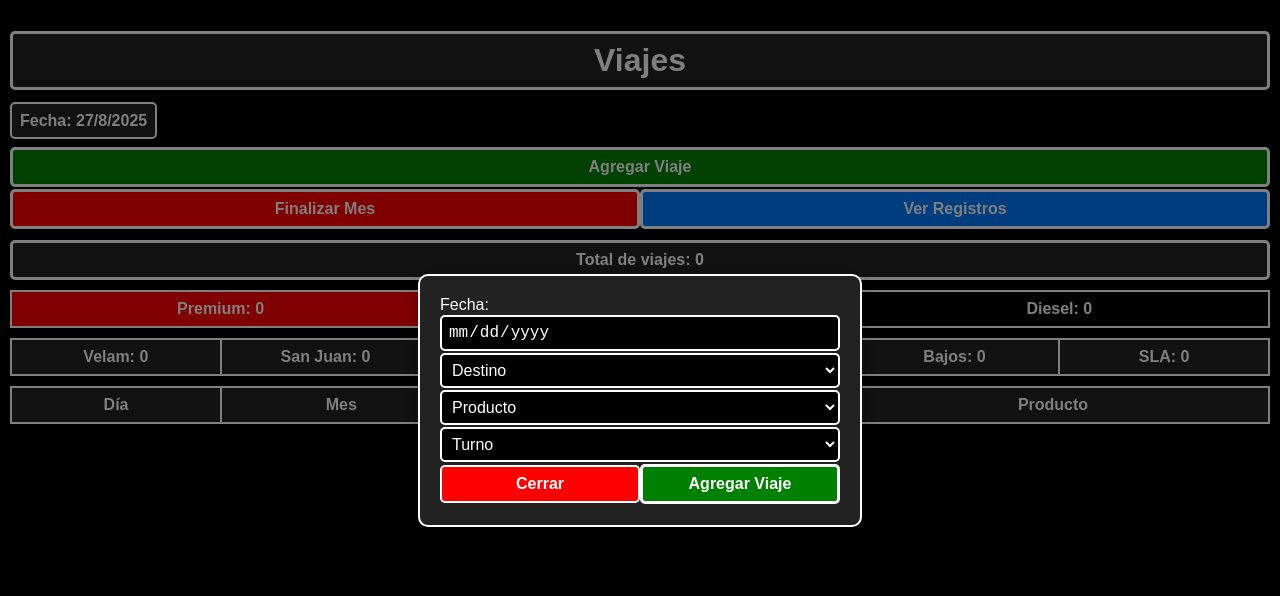
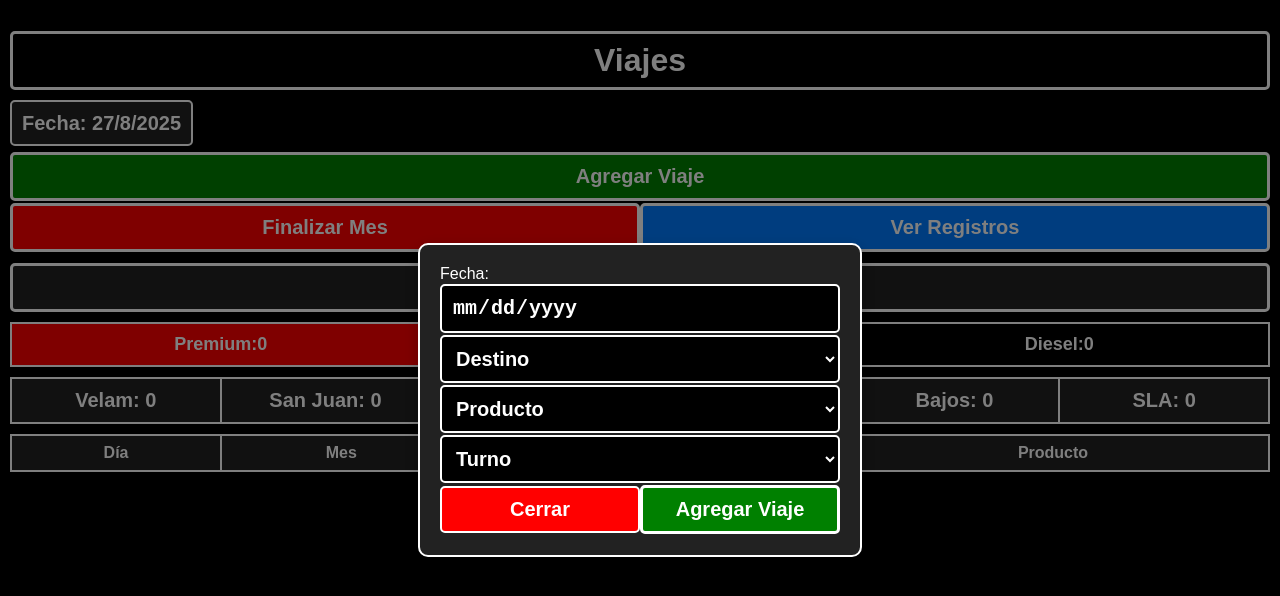
Before and after one commit to SlerD12/Registro-de-viajes, a plain HTML site: page index.html in a window 1280 px wide. Both pictures are taken after a click on the button "Agregar Viaje". Drawn offline with Linux system fonts and the light colour scheme.

Commit message:
Actualizar index.html

```diff
--- a/index.html
+++ b/index.html
@@ -8,39 +8,39 @@
   <meta name="theme-color" content="#007bff">
   <style>
     body{font-family:Arial,sans-serif;padding:10px;margin:0;background:#000;color:#fff;user-select:none}
-    button{padding:10px;cursor:pointer;font-weight:bold;border-radius:5px;border:2px solid #fff;background-color:#007bff;color:#fff;transition:background-color .3s ease}
+    button{padding:10px;cursor:pointer;font-weight:bold;font-size:20px;border-radius:5px;border:2px solid #fff;background-color:#007bff;color:#fff;transition:background-color .3s ease}
     label,select,input,button{margin:1px 0;width:100%;box-sizing:border-box;font-size:16px}
     table{border-collapse:collapse;width:100%;background:#111;margin-top:10px;color:#fff}
     th{background:#222;border:2px solid #fff;padding:8px;text-align:center;user-select:none}
     td{border:3px solid #fff;padding:8px;text-align:center;user-select:none}
-    h1{background:#222;border-radius:5px;padding:8px;text-align:center;font-weight:bold;border:3px solid #fff}
-    .Fecha{background:#222;border-radius:5px;padding:8px;text-align:center;font-weight:bold;border:2px solid #fff}
-    .btn-agregarViaje{padding:8px;background:green;color:#fff;width:100%;font-weight:bold;font-size:16px;border-radius:5px;border:3px solid #fff}
-    .btn-finalizarmes{padding:8px;background:red;color:#fff;width:50%;font-weight:bold;font-size:16px;border-radius:5px;border:3px solid #fff}
-    .btn-verRegistros{padding:8px;background:#007bff;color:#fff;width:50%;font-weight:bold;font-size:16px;border-radius:5px;border:3px solid #fff}
-    .boton-Agregarviaje{padding:8px;background:green;color:#fff;width:50%;font-weight:bold;font-size:16px;border-radius:5px;border:3px solid #fff}
-    .btn-cerrar{padding:8px;background:red;color:#fff;width:50%;font-weight:bold;font-size:16px;border-radius:5px;border:2px solid #fff}
-    .producto-Premium{background:red;color:#fff;font-weight:bold}
-    .producto-Magna{background:green;color:#fff;font-weight:bold}
-    .producto-Diesel{background:#000;color:#fff;font-weight:bold}
-    .turno-noche{background:#fff8b3;color:#000;font-weight:bold}
-    .turno-dia{background:#060839;color:#fff;font-weight:bold}
+    h1{border-radius:5px;padding:8px;text-align:center;font-weight:bold;border:3px solid #fff}
+    .Fecha{background:#222;border-radius:5px;padding:10px;text-align:center;font-weight:bold;font-size:20px;border:2px solid #fff}
+    .btn-agregarViaje{padding:10px;background:green;color:#fff;width:100%;font-weight:bold;font-size:20px;border-radius:5px;border:3px solid #fff}
+    .btn-finalizarmes{padding:10px;background:red;color:#fff;width:50%;font-weight:bold;font-size:20px;border-radius:5px;border:3px solid #fff}
+    .btn-verRegistros{padding:10px;background:#007bff;color:#fff;width:50%;font-weight:bold;font-size:20px;border-radius:5px;border:3px solid #fff}
+    .boton-Agregarviaje{padding:10px;background:green;color:#fff;width:50%;font-weight:bold;font-size:20px;border-radius:5px;border:3px solid #fff}
+    .btn-cerrar{padding:10px;background:red;color:#fff;width:50%;font-weight:bold;font-size:20px;border-radius:5px;border:2px solid #fff}
+    .producto-Premium{background:red;color:#fff;font-weight:bold;font-size:20px;}
+    .producto-Magna{background:green;color:#fff;font-weight:bold;font-size:20px;}
+    .producto-Diesel{background:#000;color:#fff;font-weight:bold;font-size:20px;}
+    .turno-noche{background:#fff8b3;color:#000;font-weight:bold;font-size:20px;}
+    .turno-dia{background:#060839;color:#fff;font-weight:bold;font-size:20px;}
     .total-grid{display:grid;grid-template-columns:1fr;gap:5px;margin-top:10px;}
-    .total-viajes{background:#222;border-radius:5px;padding:8px;text-align:center;font-weight:bold;border:3px solid #fff}
+    .total-viajes{background:#222;border-radius:5px;padding:10px;text-align:center;font-weight:bold;font-size:20px;;border:3px solid #fff}
     .producto-grid{display:grid;grid-template-columns:repeat(3,1fr);box-sizing:border-box;margin-top:10px;border:1.5px solid#fff}
-    .resumen-Premium{background:red;padding:8px;text-align:center;font-weight:bold;border:1.5px solid #fff}
-    .resumen-Magna{background:green;padding:8px;text-align:center;font-weight:bold;border:1.5px solid #fff}
-    .resumen-Diesel{background:#000;padding:8px;text-align:center;font-weight:bold;border:1.5px solid #fff}
+    .resumen-Premium{background:red;padding:10px;text-align:center;font-weight:bold;font-size:18px;;border:1.5px solid #fff}
+    .resumen-Magna{background:green;padding:10px;text-align:center;font-weight:bold;font-size:18px;;border:1.5px solid #fff}
+    .resumen-Diesel{background:#000;padding:10px;text-align:center;font-weight:bold;font-size:18px;;border:1.5px solid #fff}
     .destino-grid {display:grid;grid-template-columns:repeat(auto-fit,minmax(150px,1fr));box-sizing:border-box;margin-top:10px;border:1.5px solid#fff}
-    .destino-box {background:#222;padding:8px;text-align:center;font-weight:bold;border:1.5px solid #fff}
+    .destino-box {background:#222;padding:10px;text-align:center;font-weight:bold;font-size:20px;;border:1.5px solid #fff}
     #modal{display:none;position:fixed;top:0;left:0;width:100%;height:100%;background:rgba(0,0,0,.5);justify-content:center;align-items:center;z-index:1000}
     #modal-content{background:#222;padding:20px;border-radius:10px;border:2px solid #fff;width:90%;max-width:400px;box-shadow:0 4px 15px rgba(0,0,0,.2)}
     #modal-content input,
-    #modal-content select {background:#000;color:#fff;border:2px solid #fff;border-radius:5px;padding:6px;}
+    #modal-content select {background:#000;color:#fff;border:2px solid #fff;border-radius:5px;padding:10px;font-weight:bold;font-size:20px}
     #modal-content input:focus,
     #modal-content select:focus{outline:none;border-color:#007bff;background:#000;}
     #dropOptions{display:none;position:fixed;top:50%;left:50%;transform:translate(-50%,-50%);background:#111;padding:15px;border-radius:10px;border:2px solid #fff;box-shadow:0 4px 15px rgba(0,0,0,.4);z-index:2000;text-align:center;}
-    #dropOptions button{margin:8px;padding:10px 20px;background:#007bff;border:2px solid #fff;border-radius:6px;font-weight:bold;cursor:pointer;color:#fff;}
+    #dropOptions button{margin:8px;padding:10px 20px;background:#007bff;border:2px solid #fff;border-radius:6px;font-weight:bold;font-size:20px;;cursor:pointer;color:#fff;}
     #dropOptions button:hover{background:#0056b3;}
   </style>
 </head>
@@ -55,9 +55,9 @@
     <div class="total-viajes">Total de viajes: <span id="totalViajes">0</span></div>
   </div>
   <div class="producto-grid">
-    <div class="resumen-Premium">Premium: <span id="totalPremium">0</span></div>
-    <div class="resumen-Magna">Magna: <span id="totalMagna">0</span></div>
-    <div class="resumen-Diesel">Diesel: <span id="totalDiesel">0</span></div>
+    <div class="resumen-Premium">Premium:<span id="totalPremium">0</span></div>
+    <div class="resumen-Magna">Magna:<span id="totalMagna">0</span></div>
+    <div class="resumen-Diesel">Diesel:<span id="totalDiesel">0</span></div>
   </div>
   </div>
   <div class="destino-grid">
```
